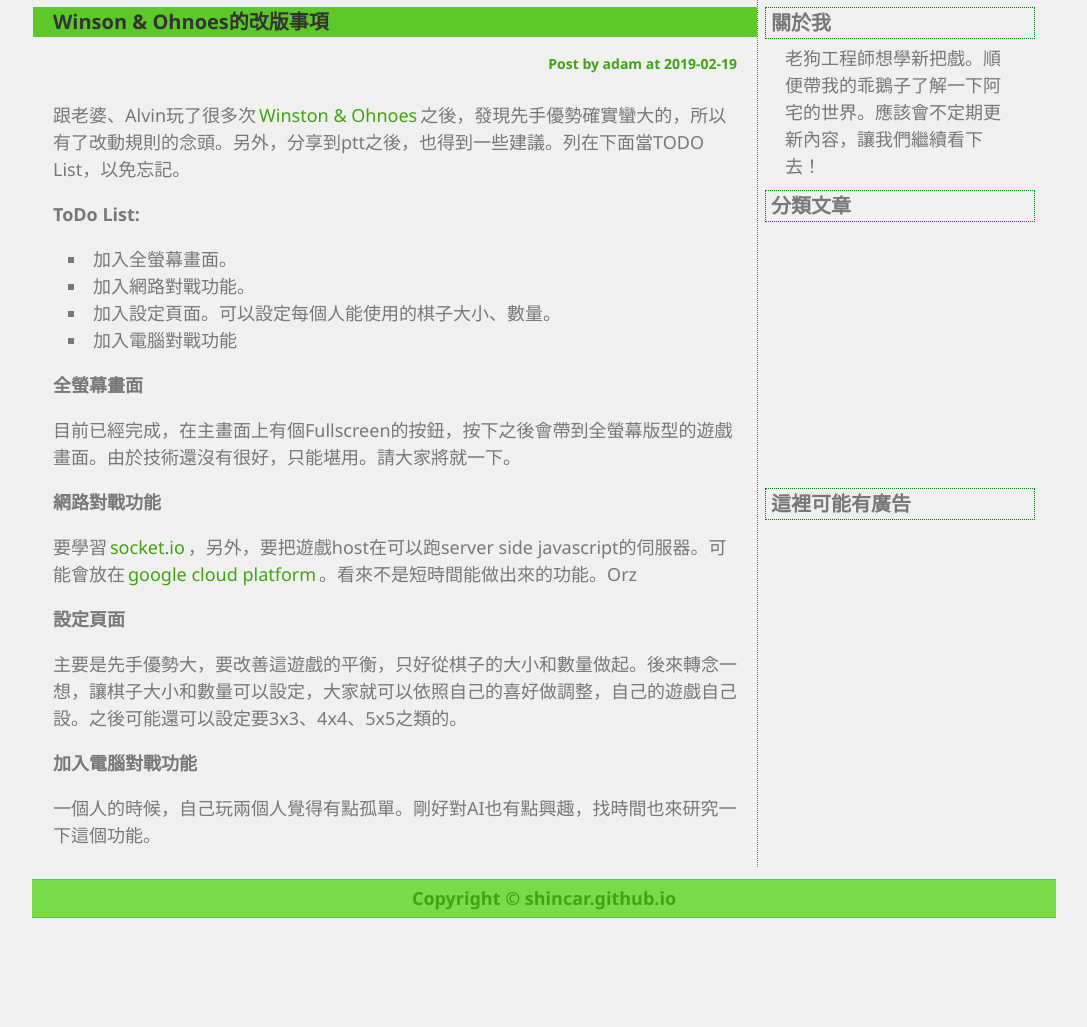
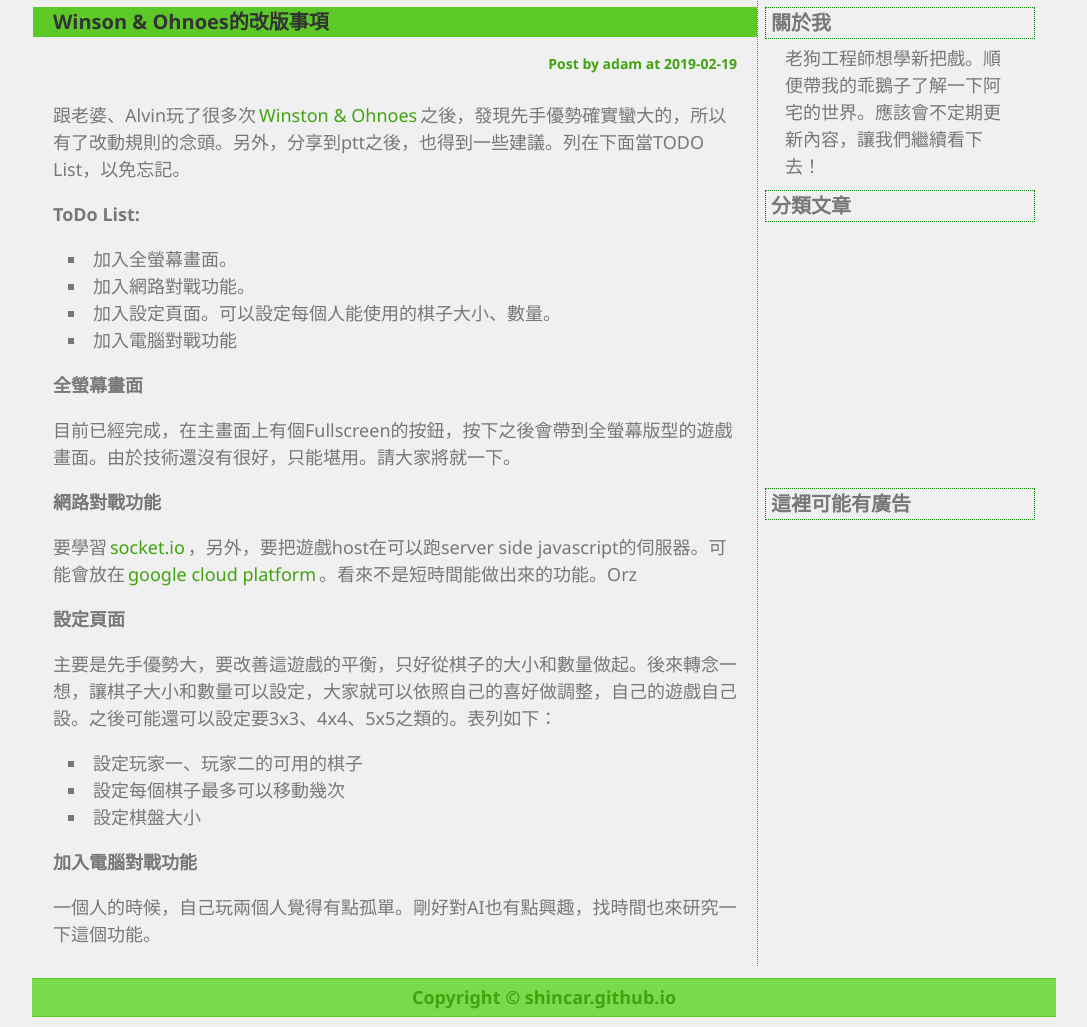
Before and after one commit to shincar/blogs-source, a Jekyll site: the page built from _posts/2019-02-19-add-settings-of-winston-and-ohnoes.markdown, in a window 1280 px wide, cut to the strip 147-1174 px from the top of the page. Shown: the whole strip, without its empty margins (96-1183 px from the left). Built offline with Jekyll 4.4.1, drawn with Linux system fonts in a browser that asks for light colours; before the commit the page ends 1075 px from its top, so only the background shows below that.

Commit message:
more description about settings page for Winsons & Ohnoes

```diff
--- a/_posts/2019-02-19-add-settings-of-winston-and-ohnoes.markdown
+++ b/_posts/2019-02-19-add-settings-of-winston-and-ohnoes.markdown
@@ -24,7 +24,10 @@ author: adam
 
 **設定頁面**
 
-主要是先手優勢大，要改善這遊戲的平衡，只好從棋子的大小和數量做起。後來轉念一想，讓棋子大小和數量可以設定，大家就可以依照自己的喜好做調整，自己的遊戲自己設。之後可能還可以設定要3x3、4x4、5x5之類的。
+主要是先手優勢大，要改善這遊戲的平衡，只好從棋子的大小和數量做起。後來轉念一想，讓棋子大小和數量可以設定，大家就可以依照自己的喜好做調整，自己的遊戲自己設。之後可能還可以設定要3x3、4x4、5x5之類的。表列如下：
+- 設定玩家一、玩家二的可用的棋子
+- 設定每個棋子最多可以移動幾次
+- 設定棋盤大小
 
 **加入電腦對戰功能**
 
```
